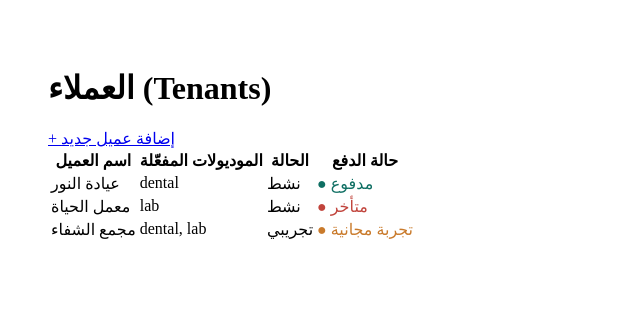
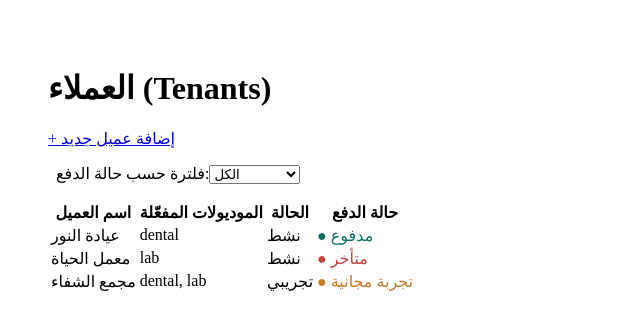
Before and after one commit to emadelrefayy/STAR-1, a Next.js app: page /dashboard/admin/tenants in a window 1280 px wide. Shown: the top 330 px of the page, without its empty margins (0-640 px from the left). Built offline with nearby package versions, Linux system fonts and the light colour scheme.

Commit message:
Update page.tsx

```diff
--- a/app/dashboard/admin/tenants/page.tsx
+++ b/app/dashboard/admin/tenants/page.tsx
@@ -1,4 +1,7 @@
+"use client";
+
 import Link from "next/link";
+import { useState } from "react";
 
 export default function AdminTenantsPage() {
   const tenants = [
@@ -13,10 +16,26 @@ export default function AdminTenantsPage() {
     "تجربة مجانية": "#C97A2B",
   };
 
+  const [filter, setFilter] = useState("الكل");
+
+  const filteredTenants =
+    filter === "الكل" ? tenants : tenants.filter((t) => t.payment === filter);
+
   return (
     <div style={{ padding: "40px" }}>
       <h1>العملاء (Tenants)</h1>
       <Link href="/dashboard/admin/tenants/new">+ إضافة عميل جديد</Link>
+
+      <div style={{ margin: "16px 0" }}>
+        <label style={{ marginLeft: "8px" }}>فلترة حسب حالة الدفع:</label>
+        <select value={filter} onChange={(e) => setFilter(e.target.value)}>
+          <option value="الكل">الكل</option>
+          <option value="مدفوع">مدفوع</option>
+          <option value="متأخر">متأخر</option>
+          <option value="تجربة مجانية">تجربة مجانية</option>
+        </select>
+      </div>
+
       <table>
         <thead>
           <tr>
@@ -27,7 +46,7 @@ export default function AdminTenantsPage() {
           </tr>
         </thead>
         <tbody>
-          {tenants.map((t) => (
+          {filteredTenants.map((t) => (
             <tr key={t.id}>
               <td>{t.name}</td>
               <td>{t.modules.join(", ")}</td>
```
